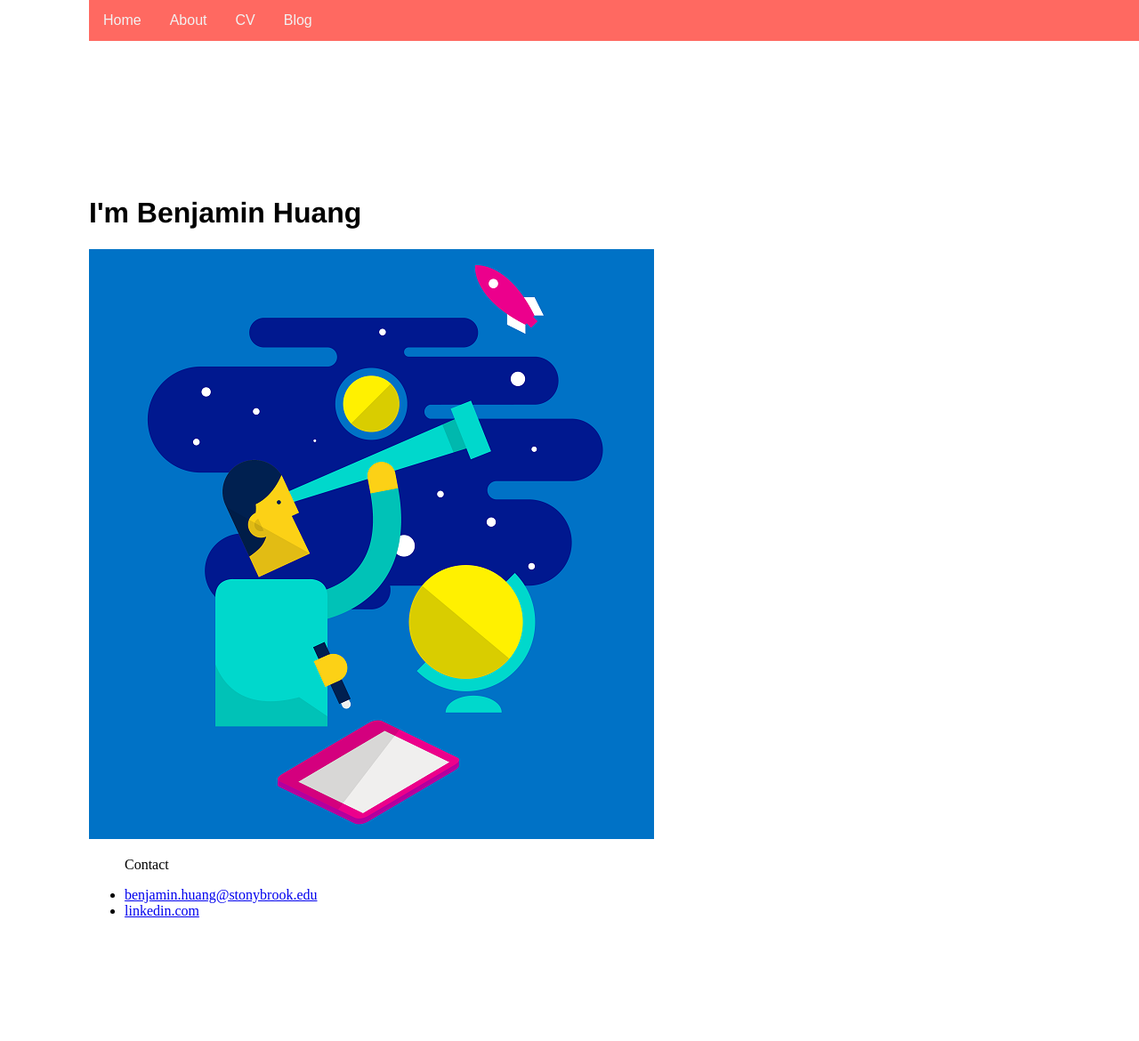
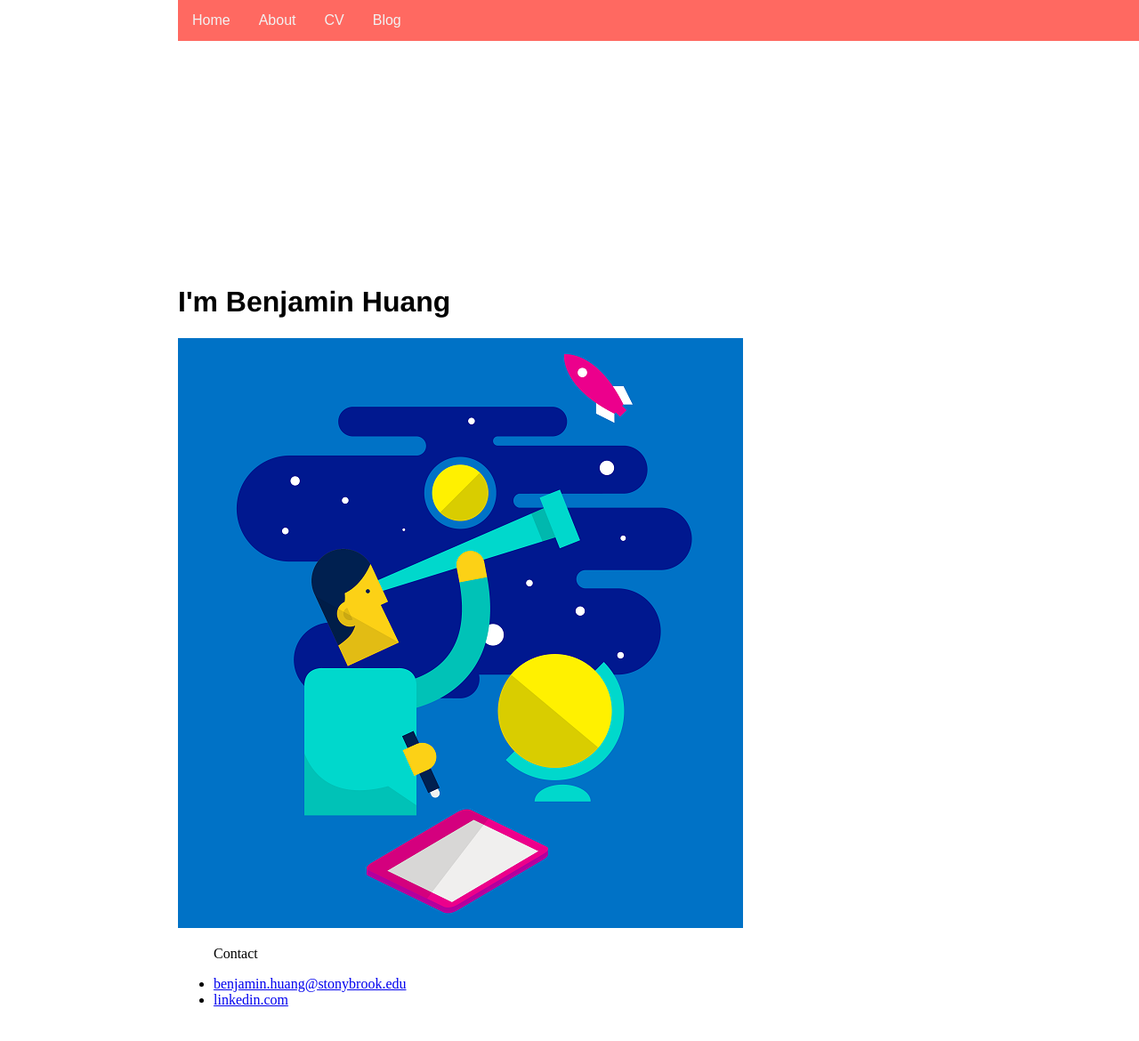
Before and after one commit to benjaminhuang13/benjaminhuang13.github.io, a Jekyll site: the page built from index.html, in a window 1280 px wide and 1400 px high. Shown: the top 1170 px of the window at 89% size. Built offline with Jekyll 4.4.1, drawn with Linux system fonts in a browser that asks for light colours.

Commit message:
Update main.css

```diff
--- a/css/main.css
+++ b/css/main.css
@@ -24,10 +24,10 @@
 }
 
 body {
-    margin:auto;
+    margin:100px;
     padding-top: 200px;
     padding-right: 100px;
-    padding-bottom: 100px;
+    padding-bottom: 200px;
     padding-left: 100px;
 }
 
```
